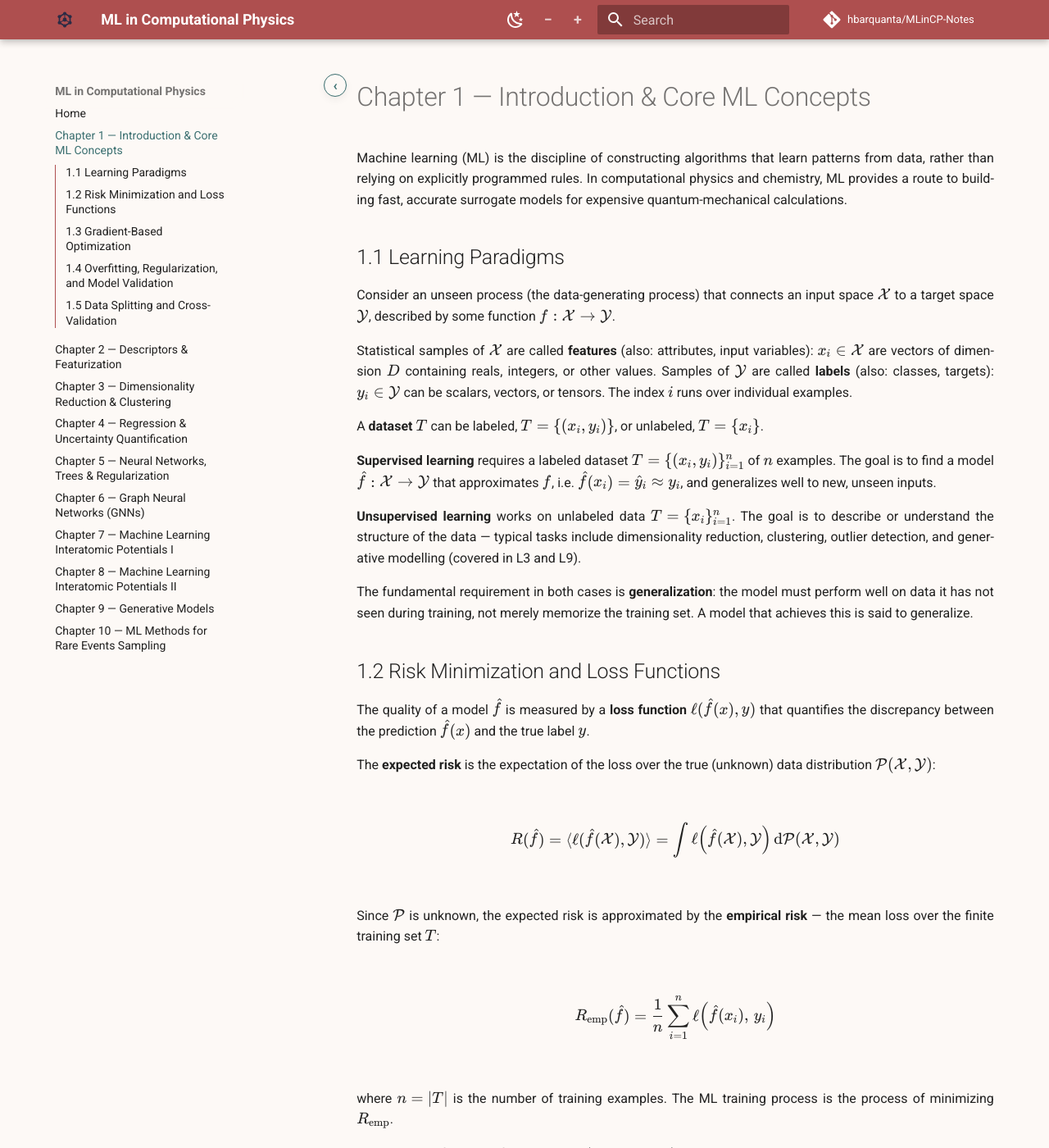
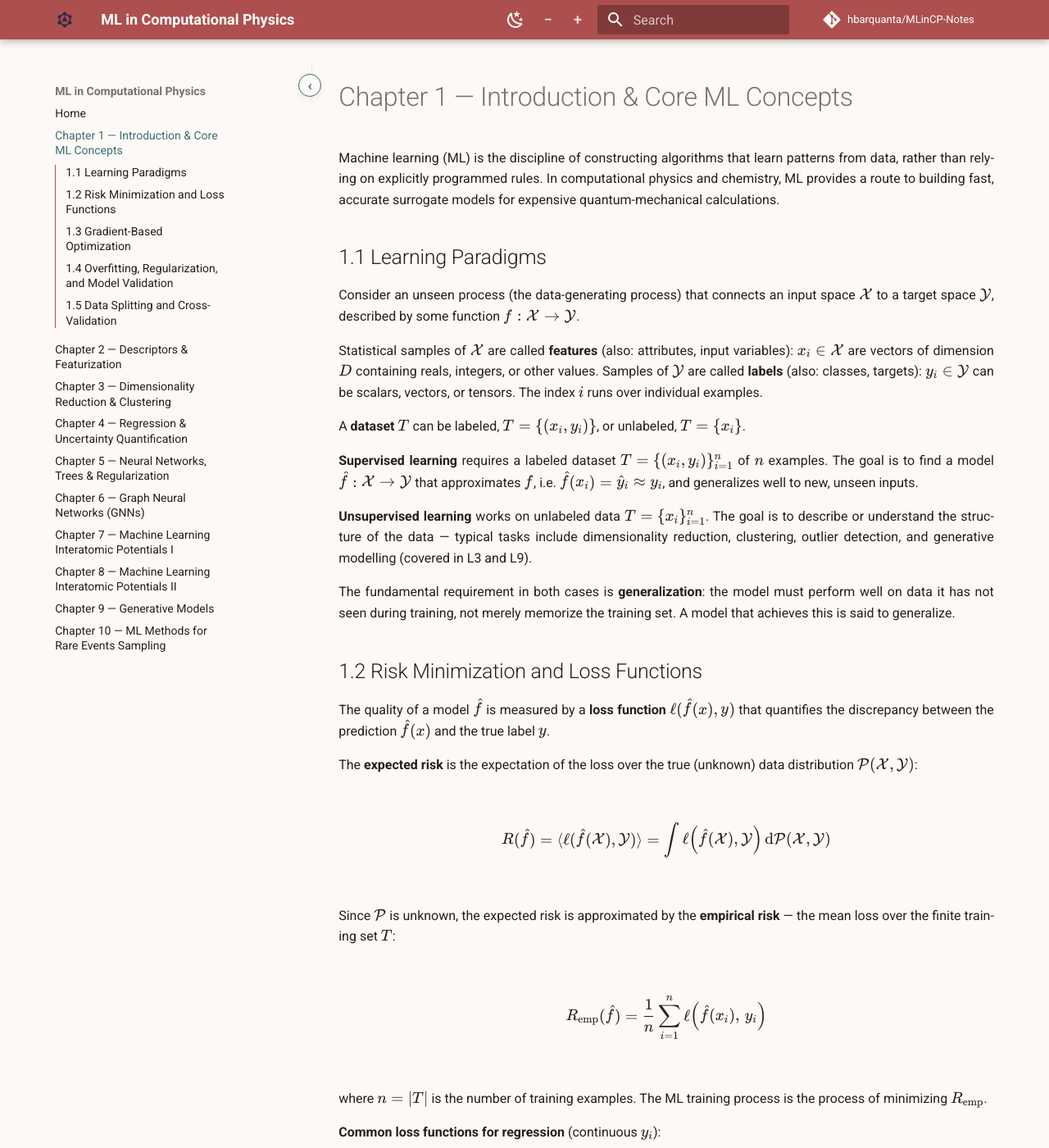
Before and after one commit to hbarquanta/MLinCP-Notes, an MkDocs documentation site: the page built from docs/chapter-01-introduction-core-ml-concepts.md, in a window 1280 px wide and 1400 px high. Shown: the whole window at 82% size. Built offline with MkDocs 1.6.1 and Material for MkDocs 9.7.7, drawn with Linux system fonts in a browser that asks for light colours; comment, search, counter and statistics services are not loaded.

Commit message:
Add a sidebar/content divider, tighten the gap between them
Nav labels rarely reach the sidebar's full width, so the leftover
space read as an accidental gap rather than a column boundary. Add a
thin border on the sidebar's edge and pull the content margin back
in a bit (also trimmed sidebar width 18rem -> 16.5rem) so the
transition looks intentional.

```diff
--- a/docs/stylesheets/extra.css
+++ b/docs/stylesheets/extra.css
@@ -53,7 +53,19 @@
    is untouched. */
 @media screen and (min-width: 76.25em) {
   .md-sidebar {
-    width: 18rem;
+    width: 16.5rem;
+  }
+
+  /* A visible boundary between nav and content — without it, the
+     leftover space past short nav labels (nav text rarely reaches
+     the full sidebar width) reads as an accidental gap rather than
+     an intentional column edge. */
+  .md-sidebar--primary {
+    border-right: 0.05rem solid var(--md-default-fg-color--lightest);
+  }
+
+  [dir="ltr"] .md-sidebar--primary:not([hidden]) ~ .md-content > .md-content__inner {
+    margin-left: 1.6rem;
   }
 }
 
```
